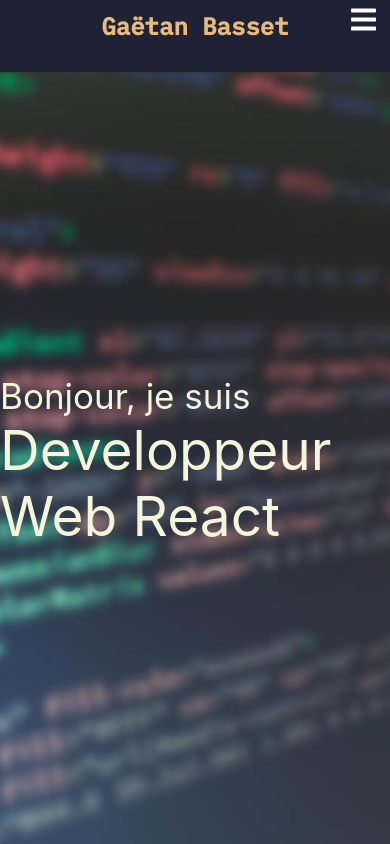
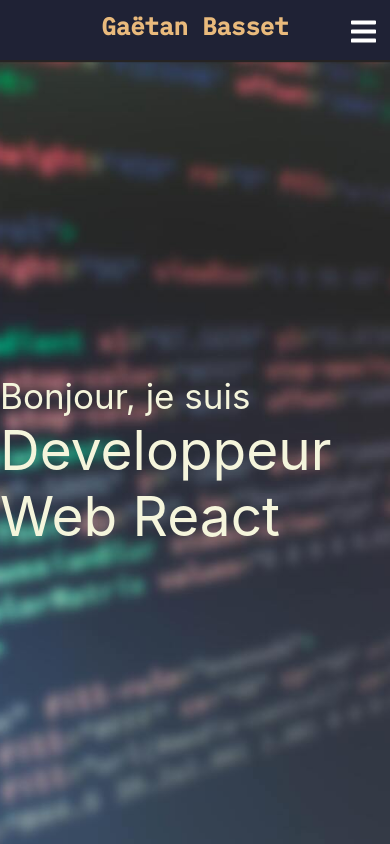
Before and after one commit to gbasset/portfolio, a React (Create React App) app: page / in a window 390 px wide. Shown: the top 844 px of the page. Built offline with nearby package versions, Linux system fonts and the light colour scheme.

Commit message:
add menu mobile css responsive

```diff
--- a/src/components/Header/Header.css
+++ b/src/components/Header/Header.css
@@ -19,11 +19,11 @@
 
 .headerTop {
     width: 100%;
-    height: 100px;
+    height: 80px;
     position: fixed;
     padding: 10px 0px;
     z-index: 1000;
-    box-shadow: #262424 0px 2px 1px 0px;
+    box-shadow: #2624247d 0px 2px 1px 0px;
     text-align: center;
     background-color: #1f2235;
 }
@@ -31,7 +31,7 @@
 .listeMenu {
     justify-content: space-around;
     list-style-type: none;
-    height: 70px;
+    height: 40px;
     display: flex;
     align-items: center;
     flex-direction: row;
@@ -159,7 +159,7 @@
 @media screen and (max-width: 900px) {
     .listeMenu {
         flex-direction: column;
-        height: 800px;
+        height: 100vh;
         background: #2f3451;
         overflow: auto;
     }
@@ -181,12 +181,12 @@
         display: block!important;
         z-index: 1000;
         position: fixed;
-        top: 5px;
+        top: 17px;
         right: -11px;
     }
     .headerTop {
         width: 100%;
-        height: 50px;
+        height: 40px;
         position: fixed;
         z-index: 1000;
         box-shadow: #262424 0px 2px 1px 0px;
```
